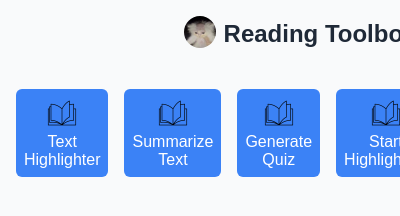
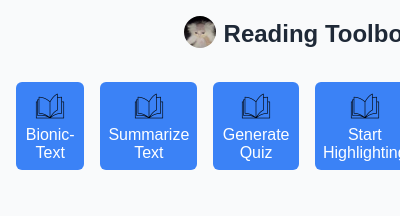
Before and after one commit to lov-daniel/diamond-hacks, a browser extension: page popup.html in a window 400 px wide. Shown: the top 216 px of the page. Drawn offline with Linux system fonts and the light colour scheme.

Commit message:
small changes

```diff
--- a/popup.html
+++ b/popup.html
@@ -12,9 +12,9 @@
   </h1>
 
   <div class="tool-grid">
-    <button id="highlight">
+    <button id="Bionic-Text">
       <img src="assets/book-icon.png" class="tool-icon" alt="Book Icon" />
-      Text Highlighter
+      Bionic-Text
     </button>
 
     <button id="summarize">
--- a/popup.js
+++ b/popup.js
@@ -1,4 +1,4 @@
-document.getElementById("highlight").addEventListener("click", async () => {
+document.getElementById("Bionic-Text").addEventListener("click", async () => {
   const [tab] = await chrome.tabs.query({ active: true, currentWindow: true });
   await chrome.scripting.executeScript({
     target: { tabId: tab.id },
```
